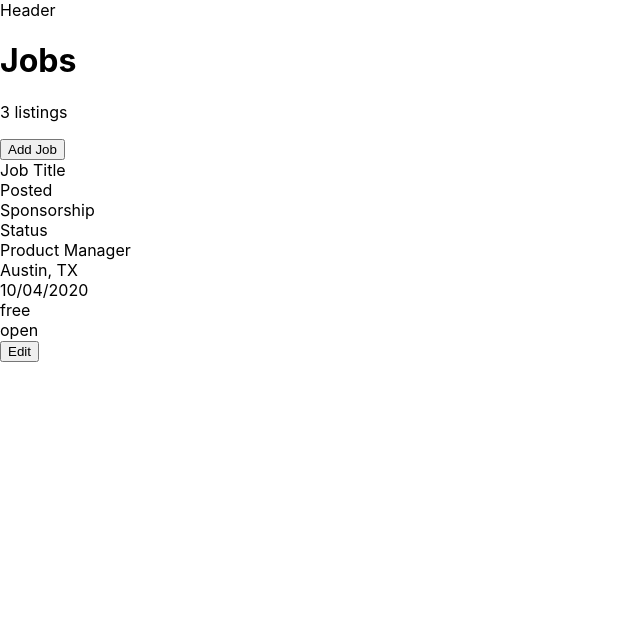
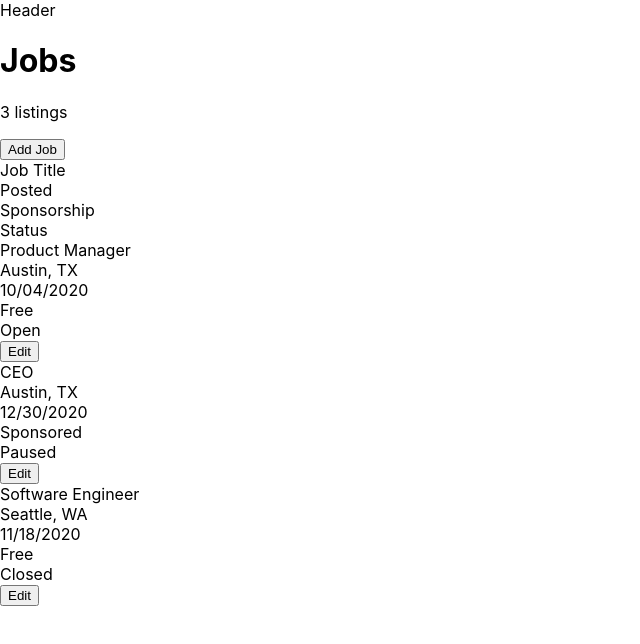
Before and after one commit to christinakerr/frontend-exercise, a React (Create React App) app: page / in a window 1280 px wide. Shown: the top 644 px of the page, without its empty margins (0-640 px from the left). Built offline with nearby package versions, Linux system fonts and the light colour scheme.

Commit message:
Passed job state to listing page through props

```diff
--- a/src/pages/Container.js
+++ b/src/pages/Container.js
@@ -33,7 +33,7 @@ function Container( props ) {
     const url = props.location.pathname;
 
     if (url === "/"){
-        return <Listings />
+        return <Listings jobs={ jobs }/>
     } else if (url === "/add" || url === "/edit"){
         return <AddEdit />
     } else {
--- a/src/pages/Listings.js
+++ b/src/pages/Listings.js
@@ -2,7 +2,8 @@ import React from 'react'
 import Button from "../components/Button"
 import Job from "../components/Job";
 
-function Listings() {
+function Listings(props) {
+    console.log(props);
     return (
         <main>
             <h1>Jobs</h1>
@@ -13,8 +14,11 @@ function Listings() {
             <div>Posted</div>
             <div>Sponsorship</div>
             <div>Status</div>
-
-            <Job title="Product Manager" location="Austin, TX" posted="10/04/2020" sponsorship="free" status="open"/>
+            {
+                props.jobs.map(job => {
+                    return <Job title={job.title} location={job.location} posted={job.posted} sponsorship={job.sponsorship} status={job.status} />
+                })
+            }
         </main>
     );
 }
```
